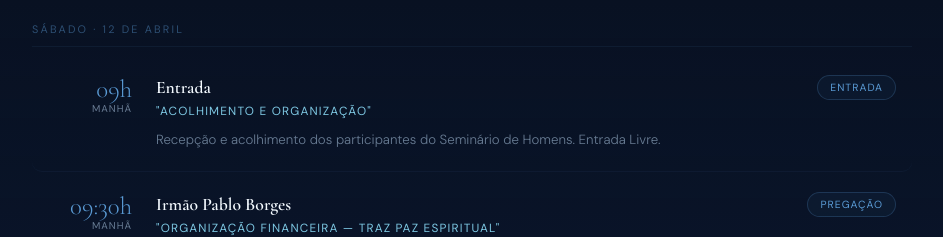
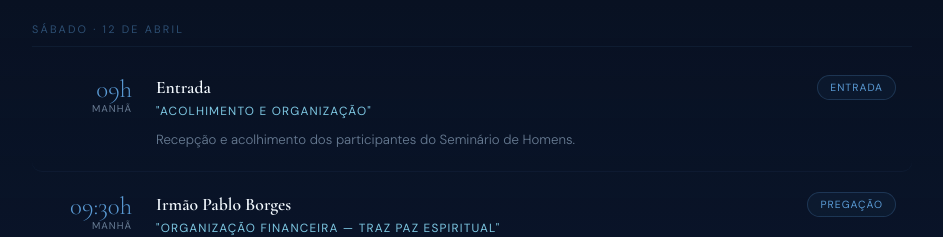
Before and after one commit to coder-muller/projeto-igreja, a React (Vite) app: page / in a window 1280 px wide. Shown: the part 2400-2637 px from the top of the page, without its empty margins (168-1111 px from the left). Built offline with nearby package versions, Linux system fonts and the light colour scheme.

Commit message:
fix(schedule): corrigir descrição da recepção no item de agenda

```diff
--- a/src/data/schedule.ts
+++ b/src/data/schedule.ts
@@ -21,7 +21,7 @@ export const schedule: ScheduleDay[] = [
         period: "manhã",
         speaker: "Entrada",
         topic: '"Acolhimento e Organização"',
-        description: "Recepção e acolhimento dos participantes do Seminário de Homens. Entrada Livre.",
+        description: "Recepção e acolhimento dos participantes do Seminário de Homens.",
         tag: "Entrada",
       },
       {
```
